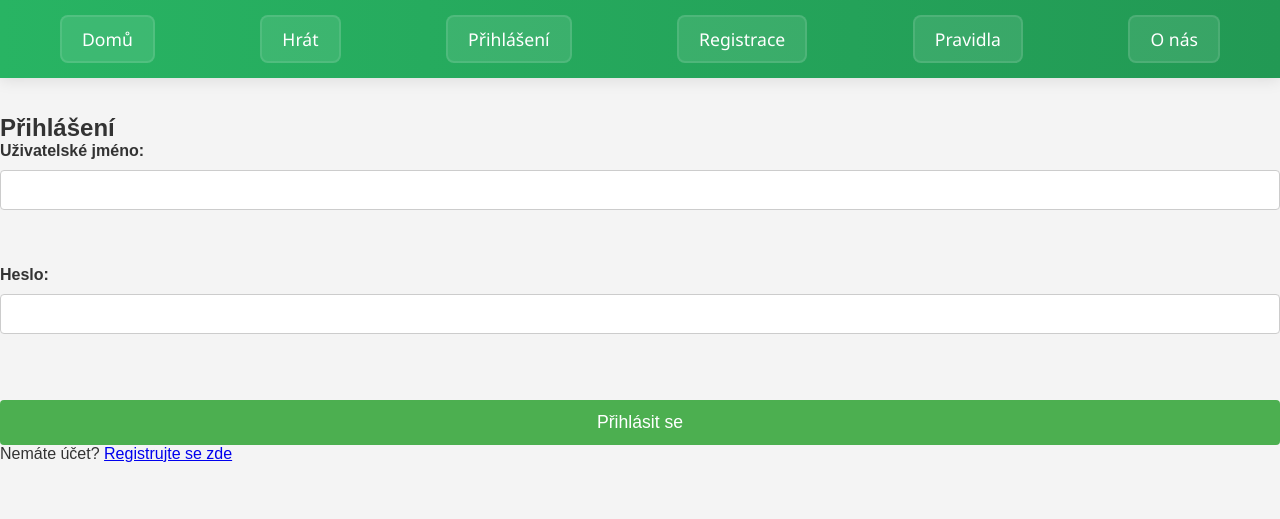
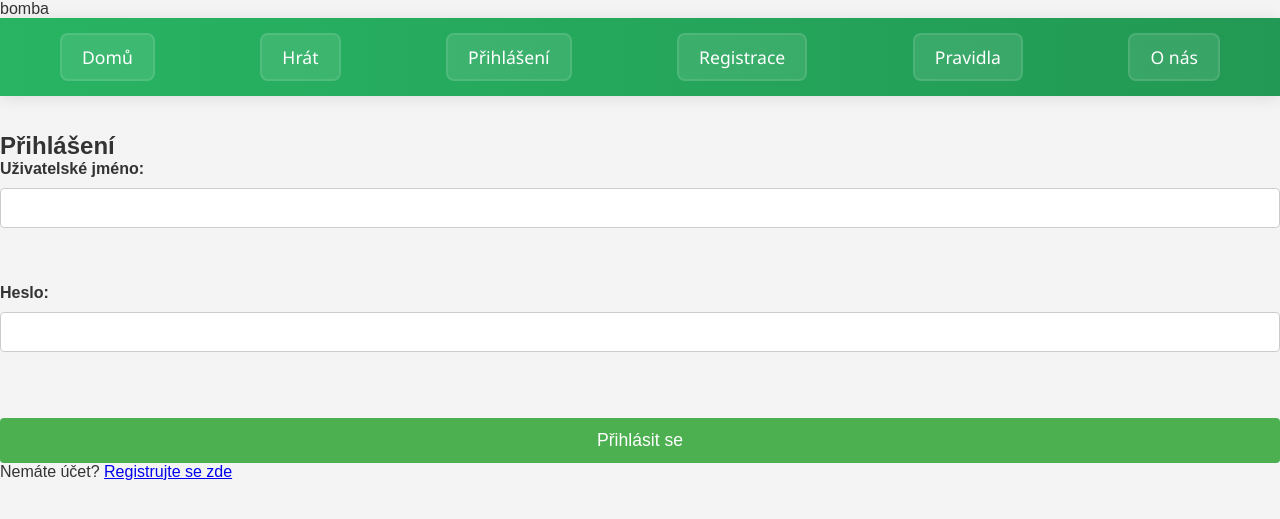
Before and after one commit to FantaCZ/outdoor-hra, a PHP site: page /login.php in a window 1280 px wide. Shown: the top 519 px of the page. Run offline with PHP 8.4, Linux system fonts and the light colour scheme.

Commit message:
Add placeholder text "bomba" to the body of the login page

```diff
--- a/project-root/login.php
+++ b/project-root/login.php
@@ -53,6 +53,7 @@ if ($_SERVER["REQUEST_METHOD"] == "POST") {
     <link rel="stylesheet" href="css/nav.css">
 </head>
 <body>
+    bomba
 <nav class="index-nav">
         <ul>
             <li><a href="index.php" class="nav-link">Domů</a></li>
```
